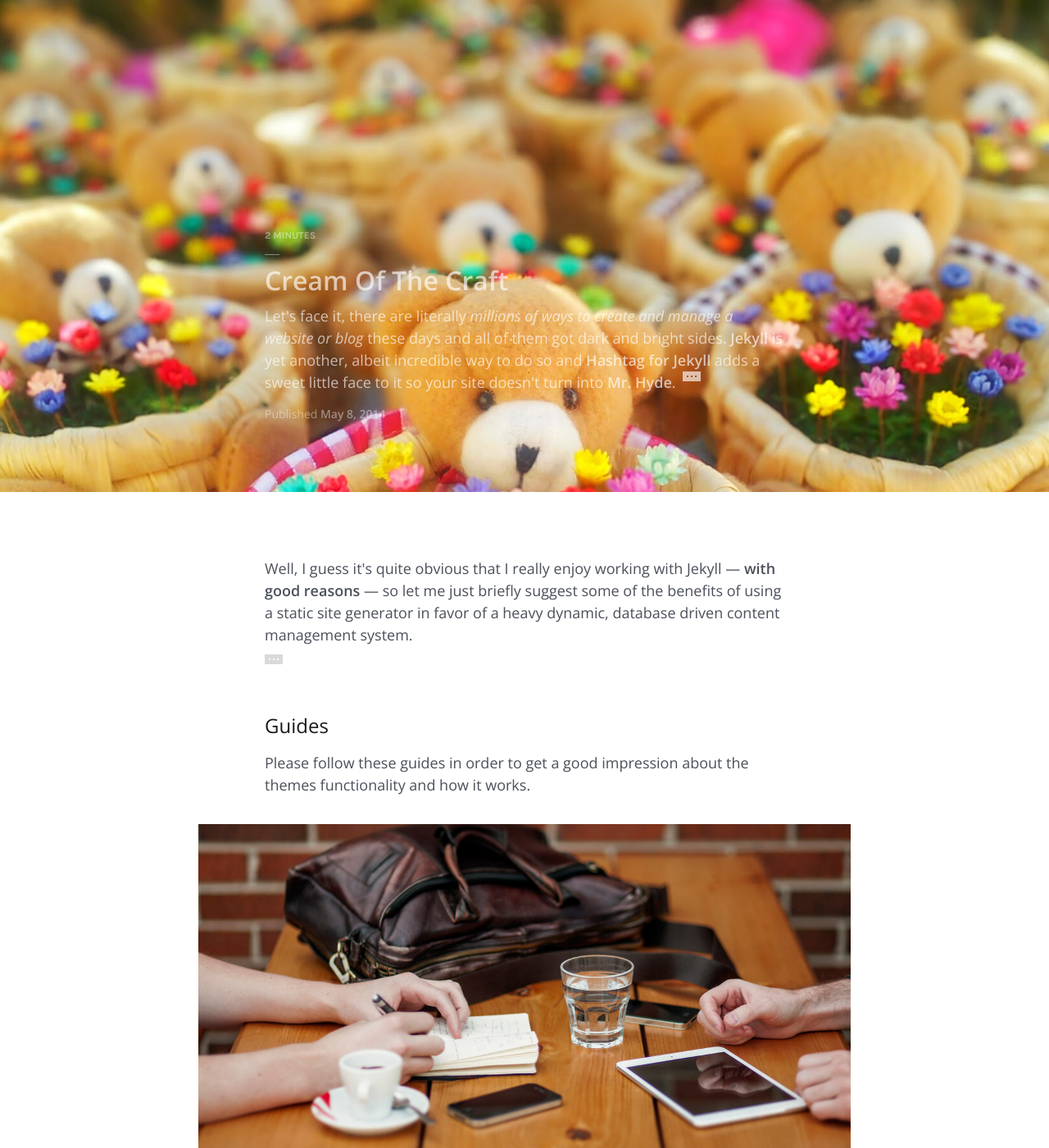
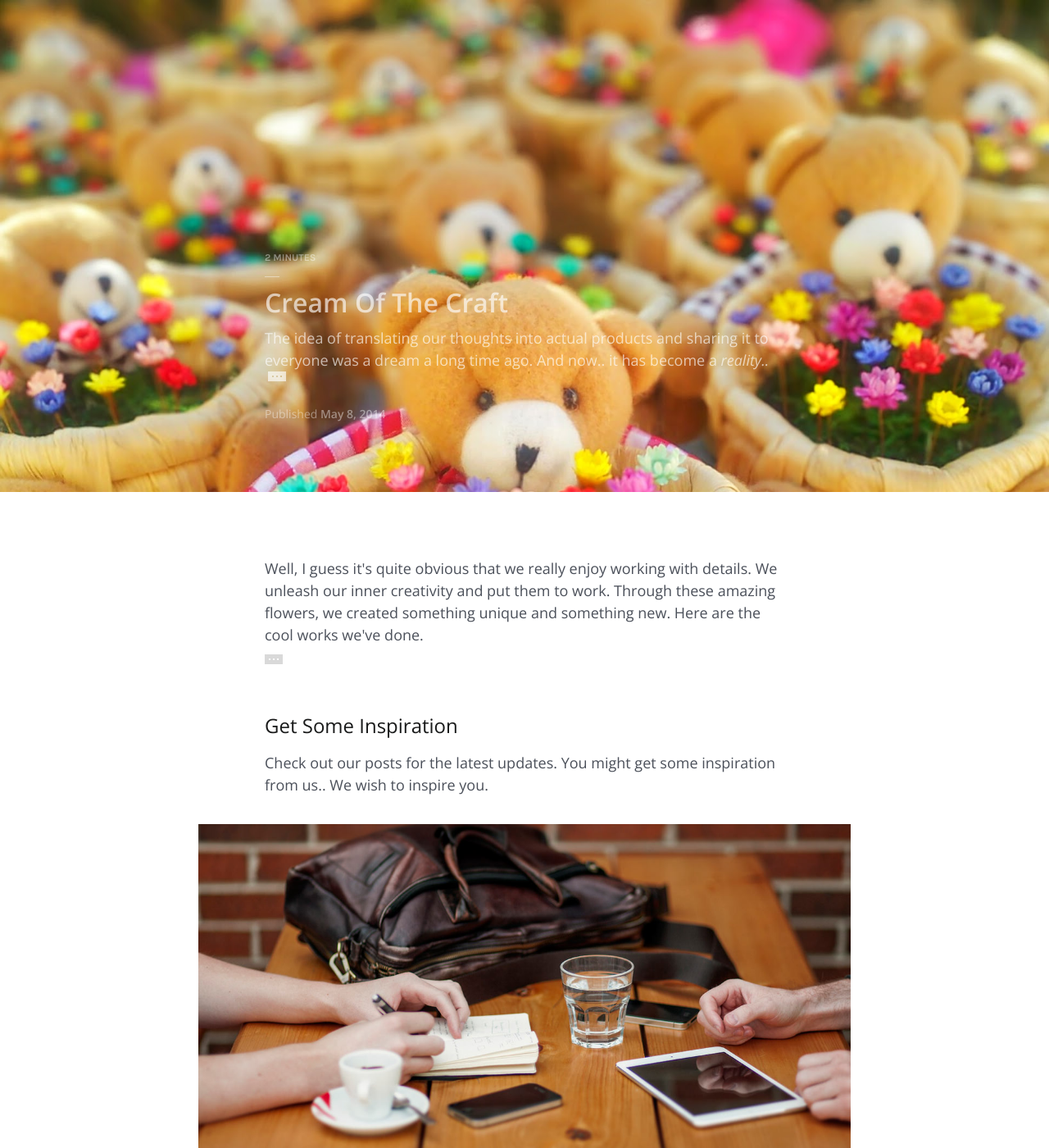
Before and after one commit to creamofthecraft/creamofthecraft.github.io, a Jekyll site: the page built from index.html, in a window 1280 px wide and 1400 px high. Shown: the whole window at 82% size. Built offline with Jekyll 4.4.1, drawn with Linux system fonts in a browser that asks for light colours; the list of posts is cut into pages by our own code.

Commit message:
updated landing page. version 1.

```diff
--- a/_config.yml
+++ b/_config.yml
@@ -1,5 +1,6 @@
 # Site Settings
 baseurl: 		""
+url:   			"http://creamofthecraft.co"
 title: 			 Cream of the Craft
 
 name: 			<i>Cream Of The</i> Craft
--- a/index.html
+++ b/index.html
@@ -7,19 +7,20 @@ navigation: true
 
 date:       2014-05-08
 image:      header-bear.jpg
-excerpt:    Let's face it, there are literally <i>millions of ways to create and manage a website or blog</i> these days and all of them got dark and bright sides. <b>Jekyll</b> is yet another, albeit incredible way to do so and <b>Hashtag for Jekyll</b> adds a sweet little face to it so your site doesn't turn into <b>Mr. Hyde</b>. <a href="/about.html" title="Continue" class="more">Continue</a>
+excerpt:    The idea of translating our thoughts into actual products and sharing it to everyone was a dream a long time ago. And now.. it has become a <i>reality..</i>
+ <a href="/about.html" title="Continue" class="more">Continue</a>
 gradient:   1
 
 ---
 
 <div class="summary">
 
-  <p>Well, I guess it's quite obvious that I really enjoy working with Jekyll — <b>with good reasons</b> — so let me just briefly suggest some of the benefits of using a static site generator in favor of a heavy dynamic, database driven content management system. <a href="/why-jekyll.html" title="Continue" class="more">Continue</a></p>
+  <p>Well, I guess it's quite obvious that we really enjoy working with details. We unleash our inner creativity and put them to work. Through these amazing flowers, we created something unique and something new. Here are the cool works we've done. <a href="/made-with-love.html" title="Continue" class="more">Continue</a></p>
 
 </div>
 
-<h2>Guides</h2>
-<p>Please follow these guides in order to get a good impression about the themes functionality and how it works.</p>
+<h2>Get Some Inspiration</h2>
+<p>Check out our posts for the latest updates. You might get some inspiration from us.. We wish to inspire you.</p>
 
 {% for post in paginator.posts %}
 
```
Also changed, not shown: about.md (+4 -0 lines).
